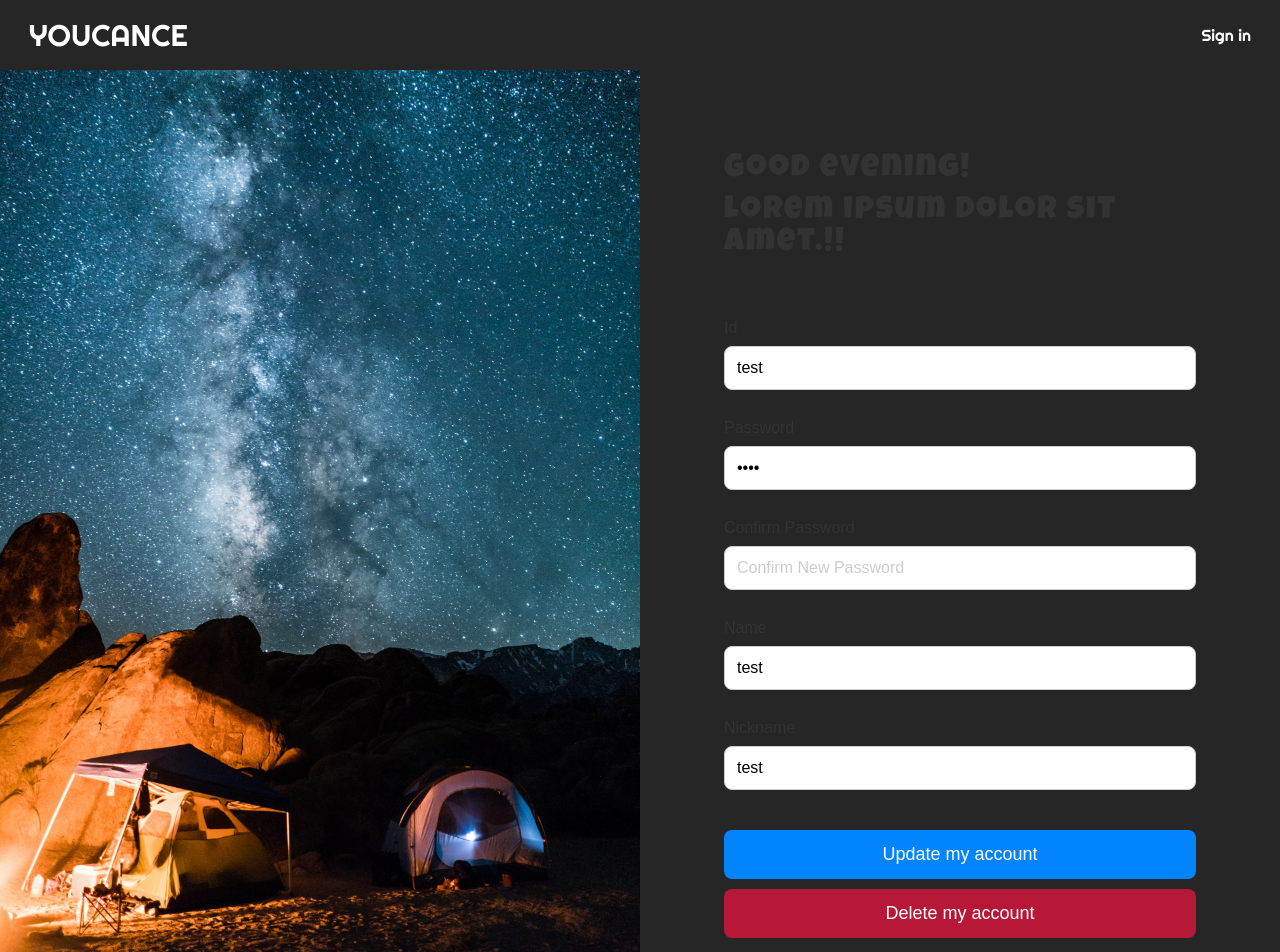
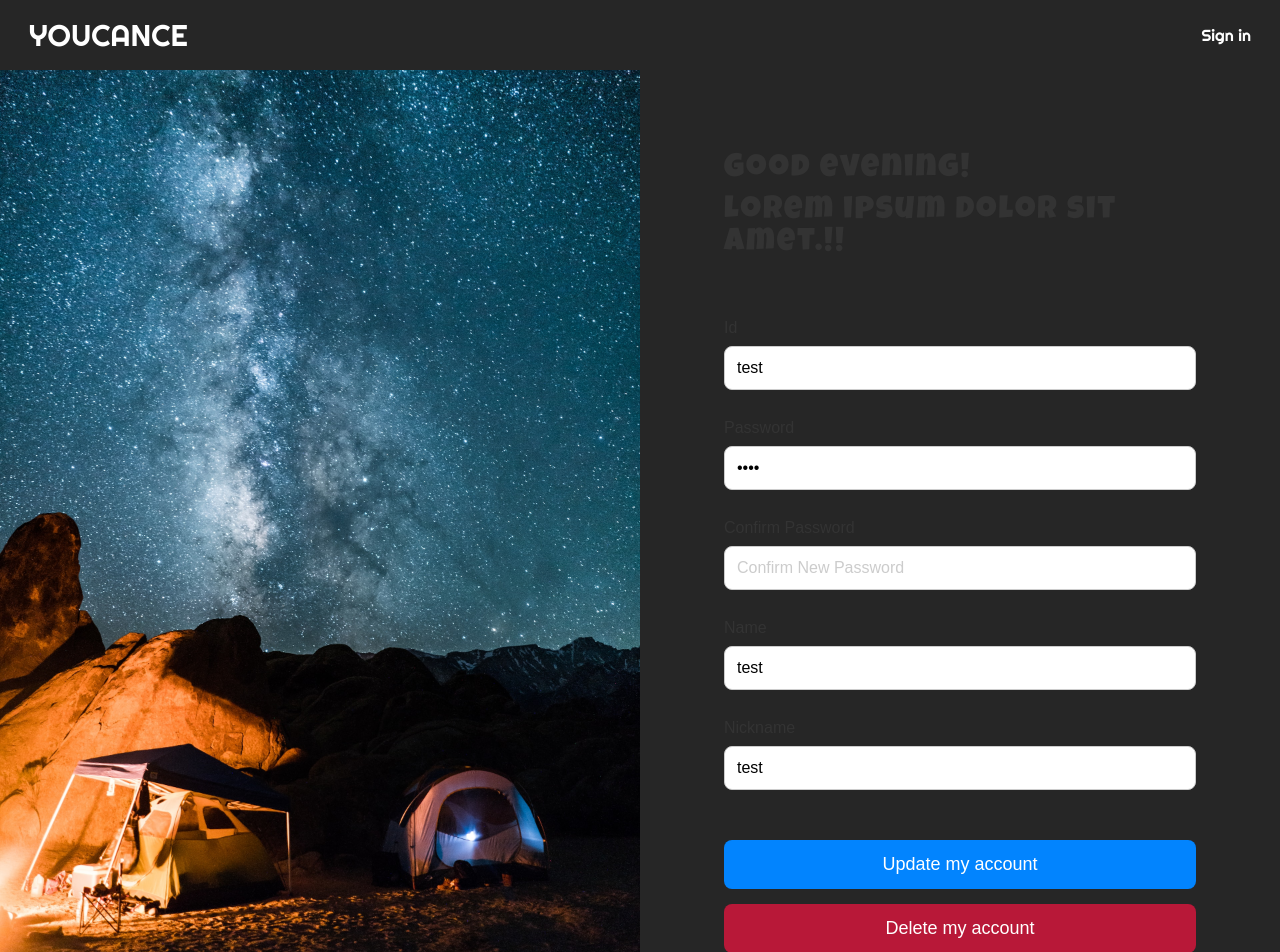
Before and after one commit to Enjoy-Trip/Trip_Frontend, a React (Create React App) app: page /user in a window 1280 px wide. Shown: the top 952 px of the page. Built offline with nearby package versions, Linux system fonts and the light colour scheme; a web font is replaced by a local one.

Commit message:
Refactor : 회원 탈퇴 시 redux에서 사용자 정보가 삭제되도록 수정, 버튼 마진 조정

```diff
--- a/src/components/button/formButton/style.js
+++ b/src/components/button/formButton/style.js
@@ -8,7 +8,7 @@ export const StyledButton = styled.button`
     color: white;
     padding: 14px 24px;
     font-size: 18px;
-    margin-top: 10px;
+    margin-top: 20px;
     transition: all 0.3s;
 
     &:hover {
--- a/src/pages/userpage/UserPage.jsx
+++ b/src/pages/userpage/UserPage.jsx
@@ -1,5 +1,7 @@
 import React, { useState, useRef } from 'react'
 import { useNavigate } from 'react-router'
+import { useDispatch } from 'react-redux'
+import { clearUser } from 'redux/slice/userSlice'
 
 import * as Styled from './style'
 import registerpagemorning from 'assets/images/registerpagemorning.jpg'
@@ -36,6 +38,7 @@ const checkTime = () => {
 }
 
 export default function UserPage() {
+    const dispatch = useDispatch();
     const navigate = useNavigate();
     const inputRef = useRef([]);
     const time = checkTime();
@@ -55,7 +58,7 @@ export default function UserPage() {
         });
     }
 
-    const handleCheck = (e) => {
+    const handleUpdate = (e) => {
         e.preventDefault();
 
         // 회원가입 검증 처리
@@ -64,6 +67,13 @@ export default function UserPage() {
 
         // 결과 출력까지만
 
+        navigate('/');
+    }
+
+    const handleDelete = (e) => {
+        e.preventDefault();
+
+        dispatch(clearUser());
         navigate('/');
     }
 
@@ -131,12 +141,12 @@ export default function UserPage() {
                                 value: inputs.nickname
                             }} />
                             <FormButton data={{
-                                onClickFunc: handleCheck,
+                                onClickFunc: handleUpdate,
                                 content: "Update my account",
                                 color: "blue"
                             }} />
                             <FormButton data={{
-                                onClickFunc: handleCheck,
+                                onClickFunc: handleDelete,
                                 content: "Delete my account",
                                 color: "red"
                             }} />
--- a/src/pages/userpage/style.js
+++ b/src/pages/userpage/style.js
@@ -54,6 +54,6 @@ export const StyledForm = styled.form`
     flex-direction: column;
 
     & > button + button {
-        margin-top: 10px;
+        margin-top: 15px;
     }
 `
```
